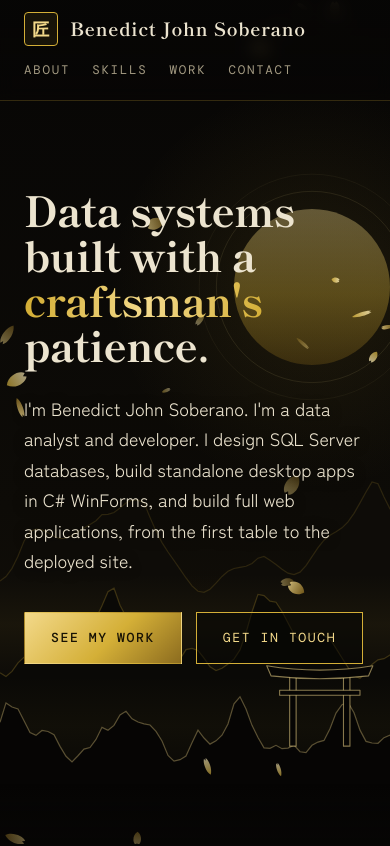
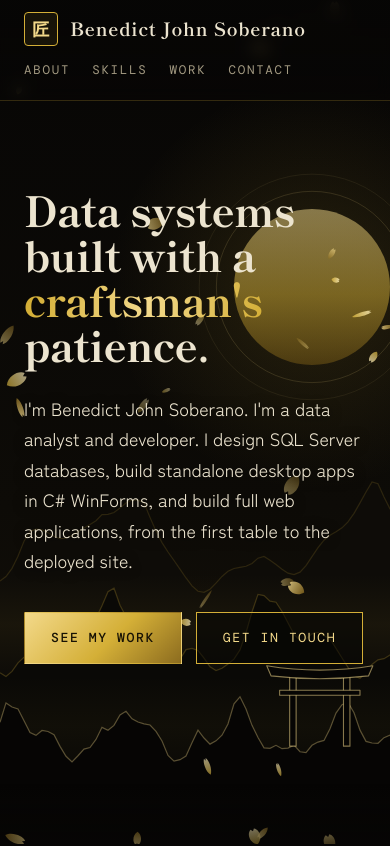
Before and after one commit to BjSob-UI/BjSob-UI.github.io, a plain HTML site: page index.html in a window 390 px wide. Shown: the top 846 px of the page. Drawn offline with nearby package versions, Linux system fonts and the light colour scheme; animation ran at ten frames a second.

Commit message:
Add files via upload

```diff
--- a/index.html
+++ b/index.html
@@ -35,7 +35,7 @@ body {
   line-height: 1.7;
   overflow-x: hidden;
 }
-#scene { position: fixed; inset: 0; width: 100%; height: 100%; z-index: 0; display: block; }
+#scene { position: fixed; top: 0; left: 0; width: 100%; height: 100vh; height: 100lvh; z-index: 0; display: block; pointer-events: none; }
 .page { position: relative; z-index: 1; }
 a { color: var(--gold-bright); }
 a:focus-visible, button:focus-visible { outline: 2px solid var(--gold-bright); outline-offset: 3px; }
@@ -97,7 +97,7 @@ h1 .gilt {
 .tate small { color: var(--muted); font-size: .8rem; letter-spacing: .35em; margin-top: 1.2em; }
 
 /* ---------- sections ---------- */
-section.block { padding: 84px 0; background: linear-gradient(rgba(7,6,5,0), rgba(7,6,5,.84) 90px, rgba(7,6,5,.84) calc(100% - 90px), rgba(7,6,5,0)); }
+section.block { padding: 84px 0; background: linear-gradient(rgba(7,6,5,0), rgba(7,6,5,.76) 90px, rgba(7,6,5,.76) calc(100% - 90px), rgba(7,6,5,0)); }
 .head { display: flex; align-items: baseline; gap: 18px; margin-bottom: 40px; border-bottom: 1px solid var(--line); padding-bottom: 16px; }
 .head .kanji { font-family: var(--display); font-size: 2.2rem; font-weight: 700; color: var(--gold); line-height: 1; }
 .head h2 { font-family: var(--display); font-weight: 700; font-size: clamp(1.6rem, 3.4vw, 2.3rem); letter-spacing: .01em; }
@@ -334,6 +334,15 @@ footer .wrap { display: flex; flex-wrap: wrap; justify-content: space-between; g
           <article class="proj">
             <div class="no" aria-hidden="true">05</div>
             <div>
+              <h3>HEDSA: Hybrid Encryption Decryption System Application</h3>
+              <div class="meta"><span class="status">Thesis · 2018</span><span>Perfect grade from the panel</span></div>
+              <p>My thesis project: a desktop application that encrypts and decrypts any file, saving it with a file extension you choose. It can process every file in a folder in one run and recognizes the keys stored inside each file, so only HEDSA can open what HEDSA has encrypted. Coded entirely by hand in 2018, before AI-assisted development.</p>
+              <ul class="tags"><li>Java</li><li>NetBeans</li><li>Hybrid encryption</li><li>Bulk folder processing</li><li>Hand-coded</li></ul>
+            </div>
+          </article>
+          <article class="proj">
+            <div class="no" aria-hidden="true">06</div>
+            <div>
               <h3>Transport Booking</h3>
               <div class="meta"><span class="status">Live · v1.2</span><span>Scheduling platform</span></div>
               <p>A calendar-based system for booking driver transportation. Staff request rides, dispatchers and admins approve them with conflict checks, drivers are assigned by availability and update trip status from their own page. Includes reports with CSV export, in-app notifications and an audit log.</p>
@@ -341,7 +350,7 @@ footer .wrap { display: flex; flex-wrap: wrap; justify-content: space-between; g
             </div>
           </article>
           <article class="proj">
-            <div class="no" aria-hidden="true">06</div>
+            <div class="no" aria-hidden="true">07</div>
             <div>
               <h3>Hospital Information System</h3>
               <div class="meta"><span class="status">Built · 10 modules</span><span>Healthcare operations</span></div>
@@ -350,7 +359,7 @@ footer .wrap { display: flex; flex-wrap: wrap; justify-content: space-between; g
             </div>
           </article>
           <article class="proj">
-            <div class="no" aria-hidden="true">07</div>
+            <div class="no" aria-hidden="true">08</div>
             <div>
               <h3>ParkSpot</h3>
               <div class="meta"><span class="status wip">In progress</span><span>Map-based parking finder</span></div>
@@ -359,7 +368,7 @@ footer .wrap { display: flex; flex-wrap: wrap; justify-content: space-between; g
             </div>
           </article>
           <article class="proj">
-            <div class="no" aria-hidden="true">08</div>
+            <div class="no" aria-hidden="true">09</div>
             <div>
               <h3>PetFriendster</h3>
               <div class="meta"><span class="status wip">In progress</span><span>Social network for pets</span></div>
@@ -368,7 +377,16 @@ footer .wrap { display: flex; flex-wrap: wrap; justify-content: space-between; g
             </div>
           </article>
           <article class="proj">
-            <div class="no" aria-hidden="true">09</div>
+            <div class="no" aria-hidden="true">10</div>
+            <div>
+              <h3>Milagrosa Inventory System</h3>
+              <div class="meta"><span class="status wip">Client demo · Not launched</span><span>My biggest stepping stone</span></div>
+              <p>My first client demo, built by hand with my collaborator Rz as our first project together. It tracked stock moving in and out with a full item inventory and produced printed reports. We were inexperienced and ran out of funding before it could launch, so we stepped away. It was a fun journey, and it taught me more than any project that went smoothly.</p>
+              <ul class="tags"><li>C# WinForms</li><li>Inventory in and out</li><li>Printed reports</li><li>Hand-coded</li></ul>
+            </div>
+          </article>
+          <article class="proj">
+            <div class="no" aria-hidden="true">11</div>
             <div>
               <h3>Student Thesis Monitoring System</h3>
               <div class="meta"><span class="status">First app</span><span>Where it started</span></div>
@@ -425,6 +443,7 @@ footer .wrap { display: flex; flex-wrap: wrap; justify-content: space-between; g
   var canvas = document.getElementById('scene');
   var ctx = canvas.getContext('2d');
   var reduce = window.matchMedia('(prefers-reduced-motion: reduce)').matches;
+  var slow = reduce ? .45 : 1;   /* reduced-motion setting: keep the scene alive, but gentler */
   var W = 0, H = 0, dpr = 1, petals = [], wind = 0, windTarget = 0, lastX = null, scrollY = 0;
 
   var LAYERS = [
@@ -441,13 +460,14 @@ footer .wrap { display: flex; flex-wrap: wrap; justify-content: space-between; g
 
   function resize() {
     dpr = Math.min(window.devicePixelRatio || 1, 2);
-    W = window.innerWidth; H = window.innerHeight;
+    var nw = canvas.clientWidth || window.innerWidth, nh = Math.max(canvas.clientHeight || 0, window.innerHeight);
+    if (nw === W && nh === H) return;   /* iOS fires resize as the address bar slides; nothing to redo */
+    W = nw; H = nh;
     canvas.width = Math.round(W * dpr); canvas.height = Math.round(H * dpr);
     ctx.setTransform(dpr, 0, 0, dpr, 0, 0);
-    var want = Math.round(Math.min(90, Math.max(28, W * H / 16000)));
+    var want = Math.round(Math.min(90, Math.max(42, W * H / 14000)));
     while (petals.length < want) petals.push(newPetal(true));
     petals.length = want;
-    if (reduce) draw(0, 0);
   }
 
   function newPetal(anywhere) {
@@ -490,7 +510,7 @@ footer .wrap { display: flex; flex-wrap: wrap; justify-content: space-between; g
     var narrow = W < 720;
     var cx = W * (narrow ? .8 : .76), cy = H * .34 - scrollY * .02, r = Math.min(W, H) * (narrow ? .2 : .19);
     ctx.save();
-    ctx.globalAlpha = narrow ? .35 : .8;
+    ctx.globalAlpha = narrow ? .5 : .8;
     var halo = ctx.createRadialGradient(cx, cy, r * .8, cx, cy, r * 2.6);
     halo.addColorStop(0, 'rgba(212,175,55,.20)'); halo.addColorStop(1, 'rgba(212,175,55,0)');
     ctx.fillStyle = halo; ctx.fillRect(cx - r * 3, cy - r * 3, r * 6, r * 6);
@@ -564,26 +584,44 @@ footer .wrap { display: flex; flex-wrap: wrap; justify-content: space-between; g
     }
   }
 
-  var last = 0, running = false;
-  function frame(now) {
-    if (!running) return;
-    var dt = Math.min(.05, (now - last) / 1000 || 0); last = now;
-    draw(now / 1000, dt);
-    requestAnimationFrame(frame);
+  var last = 0, running = false, frames = 0, timer = null;
+  function tick(now) {
+    var dt = Math.min(.05, (now - last) / 1000 || 0) * slow; last = now; frames++;
+    draw(now / 1000 * slow, dt);
   }
-  function start() { if (running || reduce) return; running = true; last = performance.now(); requestAnimationFrame(frame); }
-  function stop() { running = false; }
+  function loop(now) {
+    if (!running || timer) return;
+    tick(now);
+    requestAnimationFrame(loop);
+  }
+  function start() {
+    if (running) return;
+    running = true; frames = 0; last = performance.now();
+    requestAnimationFrame(loop);
+    /* Some phone browsers and embedded viewers hold back animation frames (Low Power Mode,
+       pages shown inside another app). If none arrive, drive the scene from a timer instead. */
+    setTimeout(function () {
+      if (running && frames === 0 && !timer) timer = setInterval(function () { tick(performance.now()); }, 33);
+    }, 600);
+  }
+  function stop() { running = false; if (timer) { clearInterval(timer); timer = null; } }
 
   window.addEventListener('resize', resize);
-  window.addEventListener('scroll', function () { scrollY = Math.min(window.scrollY || 0, 1400); if (reduce) draw(0, 0); }, { passive: true });
-  window.addEventListener('pointermove', function (e) {
-    if (lastX !== null) windTarget = Math.max(-160, Math.min(160, windTarget + (e.clientX - lastX) * 1.6));
-    lastX = e.clientX;
-  }, { passive: true });
+  window.addEventListener('orientationchange', function () { setTimeout(resize, 250); });
+  window.addEventListener('scroll', function () { scrollY = Math.min(window.scrollY || window.pageYOffset || 0, 1400); }, { passive: true });
+  function gust(x) {
+    if (lastX !== null && !reduce) windTarget = Math.max(-160, Math.min(160, windTarget + (x - lastX) * 1.6));
+    lastX = x;
+  }
+  window.addEventListener('pointermove', function (e) { gust(e.clientX); }, { passive: true });
+  window.addEventListener('touchmove', function (e) { if (e.touches[0]) gust(e.touches[0].clientX); }, { passive: true });
+  window.addEventListener('touchend', function () { lastX = null; }, { passive: true });
   document.addEventListener('visibilitychange', function () { if (document.hidden) stop(); else start(); });
+  window.addEventListener('pageshow', start);
 
   resize();
-  if (reduce) draw(0, 0); else start();
+  draw(0, 0);
+  start();
 })();
 </script>
 </body>
```
